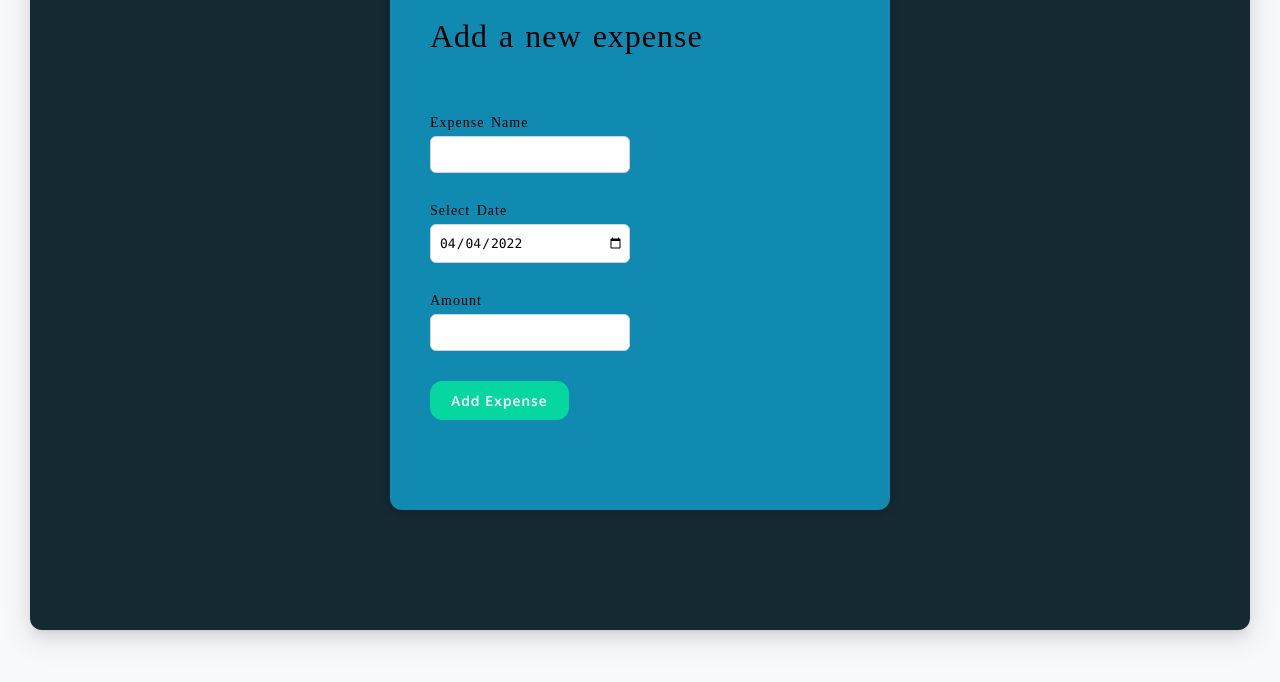
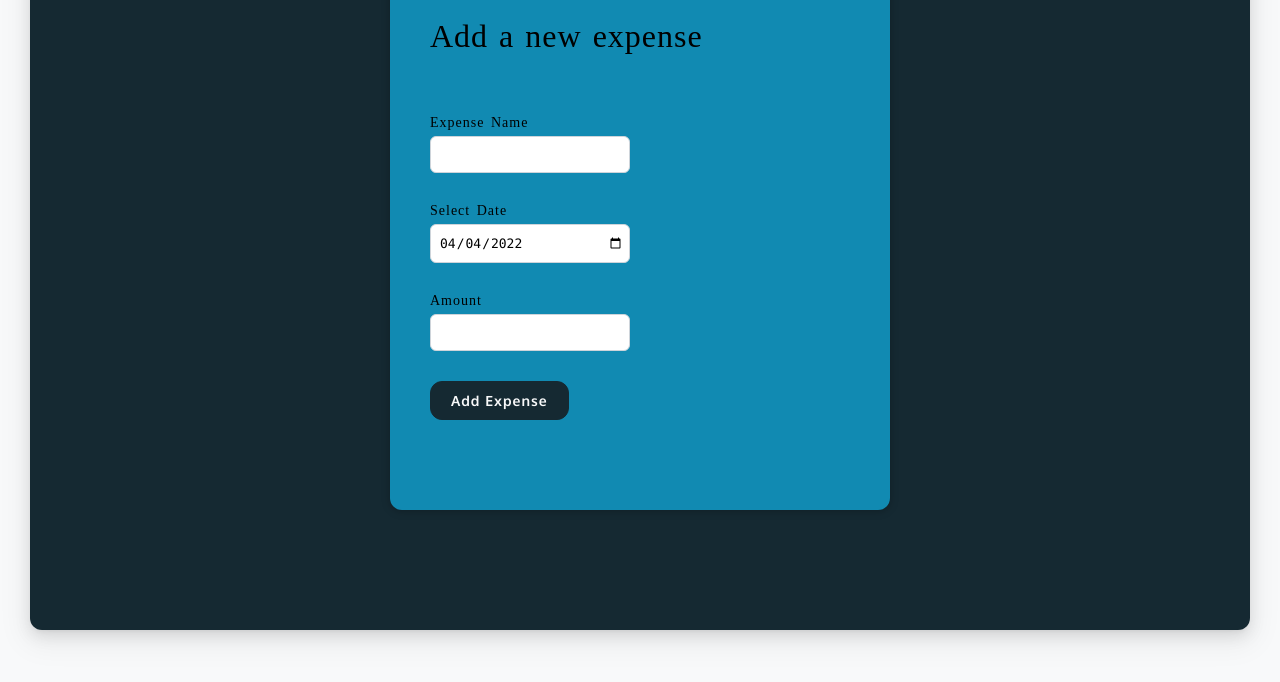
Before and after one commit to AyeshaMunawar-profile/expense-management-system, a React (Create React App) app: page / in a window 1280 px wide. In both pictures the pointer is over the button "Add Expense". Shown: the part 2190-2872 px from the top of the page. Built offline with nearby package versions, Linux system fonts and the light colour scheme; a web font is replaced by a local one.

Commit message:
EMS> Change submit button color on hover and active
EMS> Change submit button color on hover and active

```diff
--- a/src/Components/AddExpense/AddExpense.css
+++ b/src/Components/AddExpense/AddExpense.css
@@ -24,12 +24,13 @@
     color: var(--color-white-0);
     border-radius: 12px;
     margin-right: 1rem;
+    transition: all 0.3s ease-in-out;
 }
 
 .add-expense button:hover,
 .add-expense button:active {
-    background-color: var(--color-green-0);
-    border-color: var(--color-green-0);
+    background-color: var(--color-blue-0);
+    border-color: var(--color-blue-0);
 }
 
 .add-expense button.alternative {
```
